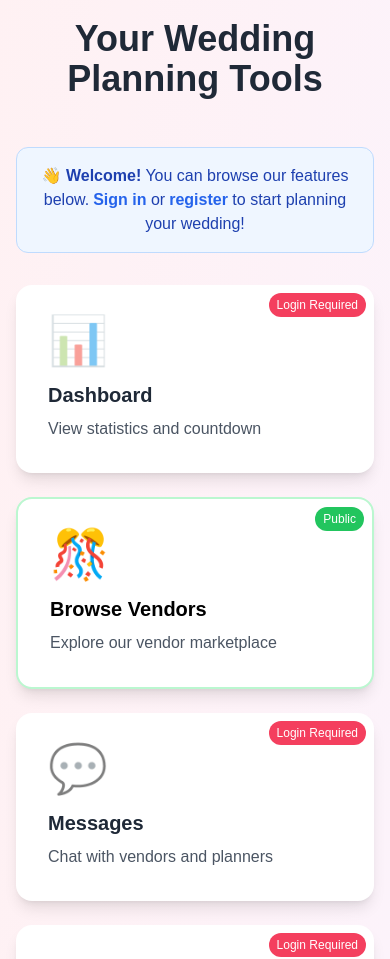
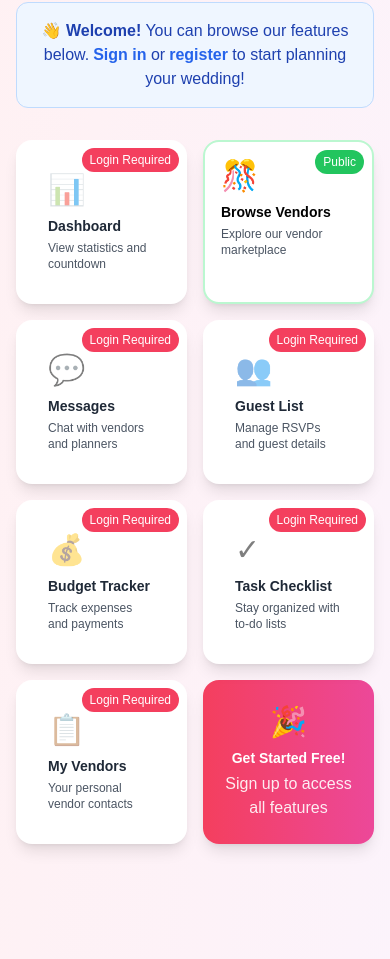
Before and after one commit to itsrome/tegabu-wedding-planner-system, a Next.js app in the folder frontend/: page / in a window 390 px wide. Shown: the part 1015-1974 px from the top of the page. Built offline with nearby package versions, Linux system fonts and the light colour scheme; no server answers.

Commit message:
feat: mobile responsive fixes for home and category pages

```diff
--- a/frontend/app/page.tsx
+++ b/frontend/app/page.tsx
@@ -96,16 +96,16 @@ export default function Home() {
       {/* Main Banner */}
       <div className="container mx-auto px-4 py-16 text-center">
         <div className="max-w-4xl mx-auto">
-          <div className="text-6xl mb-6">💐✨💍</div>
-          <h1 className="text-5xl md:text-6xl font-bold mb-6 bg-gradient-to-r from-rose-600 via-pink-600 to-purple-600 bg-clip-text text-transparent leading-tight">
+          <div className="text-4xl md:text-6xl mb-6">💐✨💍</div>
+          <h1 className="text-3xl md:text-6xl font-bold mb-6 bg-gradient-to-r from-rose-600 via-pink-600 to-purple-600 bg-clip-text text-transparent leading-tight">
             Your Dream Wedding Starts Here
           </h1>
-          <p className="text-xl text-gray-700 mb-8 max-w-2xl mx-auto">
+          <p className="text-base md:text-xl text-gray-700 mb-8 max-w-2xl mx-auto">
             Welcome to Tegabu - where planning your perfect wedding is easy and fun
           </p>
           <Link
             href="/vendors-category"
-            className="inline-block bg-gradient-to-r from-rose-500 to-pink-500 text-white px-10 py-4 rounded-full text-lg font-semibold hover:shadow-2xl hover:scale-105 transition-all"
+            className="inline-block bg-gradient-to-r from-rose-500 to-pink-500 text-white px-8 md:px-10 py-3 md:py-4 rounded-full text-base md:text-lg font-semibold hover:shadow-2xl hover:scale-105 transition-all"
           >
             Browse Vendors by Category
           </Link>
@@ -140,57 +140,57 @@ export default function Home() {
           </div>
         )}
 
-        <div className="grid md:grid-cols-2 lg:grid-cols-4 gap-6">
+        <div className="grid grid-cols-2 md:grid-cols-2 lg:grid-cols-4 gap-4 md:gap-6">
           {user ? (
             <>
-              <Link href="/dashboard" className="group bg-white rounded-2xl p-8 shadow-lg hover:shadow-2xl transition-all hover:-translate-y-1">
-                <div className="text-5xl mb-4">📊</div>
-                <h3 className="text-xl font-bold mb-2 group-hover:text-rose-600 transition-colors">Dashboard</h3>
-                <p className="text-gray-600">View statistics and countdown</p>
+              <Link href="/dashboard" className="group bg-white rounded-2xl p-4 md:p-8 shadow-lg hover:shadow-2xl transition-all hover:-translate-y-1">
+                <div className="text-3xl md:text-5xl mb-2 md:mb-4">📊</div>
+                <h3 className="text-sm md:text-xl font-bold mb-1 md:mb-2 group-hover:text-rose-600 transition-colors">Dashboard</h3>
+                <p className="text-gray-600 text-xs md:text-base">View statistics and countdown</p>
               </Link>
 
               {user?.role === 'vendor' && (
-                <Link href="/vendor-profile" className="group bg-white rounded-2xl p-8 shadow-lg hover:shadow-2xl transition-all hover:-translate-y-1">
-                  <div className="text-5xl mb-4">🏪</div>
-                  <h3 className="text-xl font-bold mb-2 group-hover:text-rose-600 transition-colors">My Vendor Profile</h3>
-                  <p className="text-gray-600">Manage your business profile and packages</p>
+                <Link href="/vendor-profile" className="group bg-white rounded-2xl p-4 md:p-8 shadow-lg hover:shadow-2xl transition-all hover:-translate-y-1">
+                  <div className="text-3xl md:text-5xl mb-2 md:mb-4">🏪</div>
+                  <h3 className="text-sm md:text-xl font-bold mb-1 md:mb-2 group-hover:text-rose-600 transition-colors">My Vendor Profile</h3>
+                  <p className="text-gray-600 text-xs md:text-base">Manage your business profile and packages</p>
                 </Link>
               )}
 
-              <Link href="/vendors-category" className="group bg-white rounded-2xl p-8 shadow-lg hover:shadow-2xl transition-all hover:-translate-y-1">
-                <div className="text-5xl mb-4">🎊</div>
-                <h3 className="text-xl font-bold mb-2 group-hover:text-rose-600 transition-colors">Vendor Categories</h3>
-                <p className="text-gray-600">Browse vendors by category</p>
+              <Link href="/vendors-category" className="group bg-white rounded-2xl p-4 md:p-8 shadow-lg hover:shadow-2xl transition-all hover:-translate-y-1">
+                <div className="text-3xl md:text-5xl mb-2 md:mb-4">🎊</div>
+                <h3 className="text-sm md:text-xl font-bold mb-1 md:mb-2 group-hover:text-rose-600 transition-colors">Vendor Categories</h3>
+                <p className="text-gray-600 text-xs md:text-base">Browse vendors by category</p>
               </Link>
 
-              <Link href="/messages" className="group bg-white rounded-2xl p-8 shadow-lg hover:shadow-2xl transition-all hover:-translate-y-1">
-                <div className="text-5xl mb-4">💬</div>
-                <h3 className="text-xl font-bold mb-2 group-hover:text-rose-600 transition-colors">Messages</h3>
-                <p className="text-gray-600">Chat with vendors and planners</p>
+              <Link href="/messages" className="group bg-white rounded-2xl p-4 md:p-8 shadow-lg hover:shadow-2xl transition-all hover:-translate-y-1">
+                <div className="text-3xl md:text-5xl mb-2 md:mb-4">💬</div>
+                <h3 className="text-sm md:text-xl font-bold mb-1 md:mb-2 group-hover:text-rose-600 transition-colors">Messages</h3>
+                <p className="text-gray-600 text-xs md:text-base">Chat with vendors and planners</p>
               </Link>
 
-              <Link href="/guests" className="group bg-white rounded-2xl p-8 shadow-lg hover:shadow-2xl transition-all hover:-translate-y-1">
-                <div className="text-5xl mb-4">👥</div>
-                <h3 className="text-xl font-bold mb-2 group-hover:text-rose-600 transition-colors">Guest List</h3>
-                <p className="text-gray-600">Manage RSVPs and guest details</p>
+              <Link href="/guests" className="group bg-white rounded-2xl p-4 md:p-8 shadow-lg hover:shadow-2xl transition-all hover:-translate-y-1">
+                <div className="text-3xl md:text-5xl mb-2 md:mb-4">👥</div>
+                <h3 className="text-sm md:text-xl font-bold mb-1 md:mb-2 group-hover:text-rose-600 transition-colors">Guest List</h3>
+                <p className="text-gray-600 text-xs md:text-base">Manage RSVPs and guest details</p>
               </Link>
 
-              <Link href="/budget" className="group bg-white rounded-2xl p-8 shadow-lg hover:shadow-2xl transition-all hover:-translate-y-1">
-                <div className="text-5xl mb-4">💰</div>
-                <h3 className="text-xl font-bold mb-2 group-hover:text-rose-600 transition-colors">Budget Tracker</h3>
-                <p className="text-gray-600">Track expenses and payments</p>
+              <Link href="/budget" className="group bg-white rounded-2xl p-4 md:p-8 shadow-lg hover:shadow-2xl transition-all hover:-translate-y-1">
+                <div className="text-3xl md:text-5xl mb-2 md:mb-4">💰</div>
+                <h3 className="text-sm md:text-xl font-bold mb-1 md:mb-2 group-hover:text-rose-600 transition-colors">Budget Tracker</h3>
+                <p className="text-gray-600 text-xs md:text-base">Track expenses and payments</p>
               </Link>
 
-              <Link href="/tasks" className="group bg-white rounded-2xl p-8 shadow-lg hover:shadow-2xl transition-all hover:-translate-y-1">
-                <div className="text-5xl mb-4">✓</div>
-                <h3 className="text-xl font-bold mb-2 group-hover:text-rose-600 transition-colors">Task Checklist</h3>
-                <p className="text-gray-600">Stay organized with to-do lists</p>
+              <Link href="/tasks" className="group bg-white rounded-2xl p-4 md:p-8 shadow-lg hover:shadow-2xl transition-all hover:-translate-y-1">
+                <div className="text-3xl md:text-5xl mb-2 md:mb-4">✓</div>
+                <h3 className="text-sm md:text-xl font-bold mb-1 md:mb-2 group-hover:text-rose-600 transition-colors">Task Checklist</h3>
+                <p className="text-gray-600 text-xs md:text-base">Stay organized with to-do lists</p>
               </Link>
 
-              <Link href="/vendors" className="group bg-white rounded-2xl p-8 shadow-lg hover:shadow-2xl transition-all hover:-translate-y-1">
-                <div className="text-5xl mb-4">📋</div>
-                <h3 className="text-xl font-bold mb-2 group-hover:text-rose-600 transition-colors">My Vendors</h3>
-                <p className="text-gray-600">Your personal vendor contacts</p>
+              <Link href="/vendors" className="group bg-white rounded-2xl p-4 md:p-8 shadow-lg hover:shadow-2xl transition-all hover:-translate-y-1">
+                <div className="text-3xl md:text-5xl mb-2 md:mb-4">📋</div>
+                <h3 className="text-sm md:text-xl font-bold mb-1 md:mb-2 group-hover:text-rose-600 transition-colors">My Vendors</h3>
+                <p className="text-gray-600 text-xs md:text-base">Your personal vendor contacts</p>
               </Link>
             </>
           ) : (
@@ -200,68 +200,68 @@ export default function Home() {
                 <div className="absolute top-2 right-2 bg-rose-500 text-white text-xs px-2 py-1 rounded-full">
                   Login Required
                 </div>
-                <div className="text-5xl mb-4 opacity-50">📊</div>
-                <h3 className="text-xl font-bold mb-2 text-gray-800">Dashboard</h3>
-                <p className="text-gray-600">View statistics and countdown</p>
+                <div className="text-3xl md:text-5xl mb-2 md:mb-4 opacity-50">📊</div>
+                <h3 className="text-sm md:text-xl font-bold mb-1 md:mb-2 text-gray-800">Dashboard</h3>
+                <p className="text-gray-600 text-xs md:text-base">View statistics and countdown</p>
               </div>
 
-              <Link href="/marketplace" className="group bg-white rounded-2xl p-8 shadow-lg hover:shadow-2xl transition-all hover:-translate-y-1 border-2 border-green-200 relative">
+              <Link href="/marketplace" className="group bg-white rounded-2xl p-4 md:p-8 shadow-lg hover:shadow-2xl transition-all hover:-translate-y-1 border-2 border-green-200 relative">
                 <div className="absolute top-2 right-2 bg-green-500 text-white text-xs px-2 py-1 rounded-full">
                   Public
                 </div>
-                <div className="text-5xl mb-4">🎊</div>
-                <h3 className="text-xl font-bold mb-2 group-hover:text-rose-600 transition-colors">Browse Vendors</h3>
-                <p className="text-gray-600">Explore our vendor marketplace</p>
+                <div className="text-3xl md:text-5xl mb-2 md:mb-4">🎊</div>
+                <h3 className="text-sm md:text-xl font-bold mb-1 md:mb-2 group-hover:text-rose-600 transition-colors">Browse Vendors</h3>
+                <p className="text-gray-600 text-xs md:text-base">Explore our vendor marketplace</p>
               </Link>
 
               <div className="bg-white rounded-2xl p-8 shadow-lg relative">
                 <div className="absolute top-2 right-2 bg-rose-500 text-white text-xs px-2 py-1 rounded-full">
                   Login Required
                 </div>
-                <div className="text-5xl mb-4 opacity-50">💬</div>
-                <h3 className="text-xl font-bold mb-2 text-gray-800">Messages</h3>
-                <p className="text-gray-600">Chat with vendors and planners</p>
+                <div className="text-3xl md:text-5xl mb-2 md:mb-4 opacity-50">💬</div>
+                <h3 className="text-sm md:text-xl font-bold mb-1 md:mb-2 text-gray-800">Messages</h3>
+                <p className="text-gray-600 text-xs md:text-base">Chat with vendors and planners</p>
               </div>
 
               <div className="bg-white rounded-2xl p-8 shadow-lg relative">
                 <div className="absolute top-2 right-2 bg-rose-500 text-white text-xs px-2 py-1 rounded-full">
                   Login Required
                 </div>
-                <div className="text-5xl mb-4 opacity-50">👥</div>
-                <h3 className="text-xl font-bold mb-2 text-gray-800">Guest List</h3>
-                <p className="text-gray-600">Manage RSVPs and guest details</p>
+                <div className="text-3xl md:text-5xl mb-2 md:mb-4 opacity-50">👥</div>
+                <h3 className="text-sm md:text-xl font-bold mb-1 md:mb-2 text-gray-800">Guest List</h3>
+                <p className="text-gray-600 text-xs md:text-base">Manage RSVPs and guest details</p>
               </div>
 
               <div className="bg-white rounded-2xl p-8 shadow-lg relative">
                 <div className="absolute top-2 right-2 bg-rose-500 text-white text-xs px-2 py-1 rounded-full">
                   Login Required
                 </div>
-                <div className="text-5xl mb-4 opacity-50">💰</div>
-                <h3 className="text-xl font-bold mb-2 text-gray-800">Budget Tracker</h3>
-                <p className="text-gray-600">Track expenses and payments</p>
+                <div className="text-3xl md:text-5xl mb-2 md:mb-4 opacity-50">💰</div>
+                <h3 className="text-sm md:text-xl font-bold mb-1 md:mb-2 text-gray-800">Budget Tracker</h3>
+                <p className="text-gray-600 text-xs md:text-base">Track expenses and payments</p>
               </div>
 
               <div className="bg-white rounded-2xl p-8 shadow-lg relative">
                 <div className="absolute top-2 right-2 bg-rose-500 text-white text-xs px-2 py-1 rounded-full">
                   Login Required
                 </div>
-                <div className="text-5xl mb-4 opacity-50">✓</div>
-                <h3 className="text-xl font-bold mb-2 text-gray-800">Task Checklist</h3>
-                <p className="text-gray-600">Stay organized with to-do lists</p>
+                <div className="text-3xl md:text-5xl mb-2 md:mb-4 opacity-50">✓</div>
+                <h3 className="text-sm md:text-xl font-bold mb-1 md:mb-2 text-gray-800">Task Checklist</h3>
+                <p className="text-gray-600 text-xs md:text-base">Stay organized with to-do lists</p>
               </div>
 
               <div className="bg-white rounded-2xl p-8 shadow-lg relative">
                 <div className="absolute top-2 right-2 bg-rose-500 text-white text-xs px-2 py-1 rounded-full">
                   Login Required
                 </div>
-                <div className="text-5xl mb-4 opacity-50">📋</div>
-                <h3 className="text-xl font-bold mb-2 text-gray-800">My Vendors</h3>
-                <p className="text-gray-600">Your personal vendor contacts</p>
+                <div className="text-3xl md:text-5xl mb-2 md:mb-4 opacity-50">📋</div>
+                <h3 className="text-sm md:text-xl font-bold mb-1 md:mb-2 text-gray-800">My Vendors</h3>
+                <p className="text-gray-600 text-xs md:text-base">Your personal vendor contacts</p>
               </div>
 
-              <Link href="/register" className="bg-gradient-to-r from-rose-500 to-pink-500 rounded-2xl p-8 shadow-lg hover:shadow-2xl transition-all hover:-translate-y-1 text-white text-center flex flex-col items-center justify-center">
-                <div className="text-5xl mb-4">🎉</div>
-                <h3 className="text-xl font-bold mb-2">Get Started Free!</h3>
+              <Link href="/register" className="bg-gradient-to-r from-rose-500 to-pink-500 rounded-2xl p-4 md:p-8 shadow-lg hover:shadow-2xl transition-all hover:-translate-y-1 text-white text-center flex flex-col items-center justify-center">
+                <div className="text-3xl md:text-5xl mb-2 md:mb-4">🎉</div>
+                <h3 className="text-sm md:text-xl font-bold mb-1 md:mb-2">Get Started Free!</h3>
                 <p className="opacity-90">Sign up to access all features</p>
               </Link>
             </>
@@ -279,7 +279,7 @@ export default function Home() {
               1
             </div>
             <h4 className="font-bold text-xl mb-2 text-gray-800">Sign Up</h4>
-            <p className="text-gray-600">Create your account for free</p>
+            <p className="text-gray-600 text-xs md:text-base">Create your account for free</p>
           </div>
 
           <div className="text-center">
@@ -287,7 +287,7 @@ export default function Home() {
               2
             </div>
             <h4 className="font-bold text-xl mb-2 text-gray-800">Plan</h4>
-            <p className="text-gray-600">Add your guest list and budget</p>
+            <p className="text-gray-600 text-xs md:text-base">Add your guest list and budget</p>
           </div>
 
           <div className="text-center">
@@ -295,7 +295,7 @@ export default function Home() {
               3
             </div>
             <h4 className="font-bold text-xl mb-2 text-gray-800">Find Vendors</h4>
-            <p className="text-gray-600">Browse and book the best vendors</p>
+            <p className="text-gray-600 text-xs md:text-base">Browse and book the best vendors</p>
           </div>
 
           <div className="text-center">
@@ -303,7 +303,7 @@ export default function Home() {
               4
             </div>
             <h4 className="font-bold text-xl mb-2 text-gray-800">Celebrate!</h4>
-            <p className="text-gray-600">Enjoy your perfect wedding day</p>
+            <p className="text-gray-600 text-xs md:text-base">Enjoy your perfect wedding day</p>
           </div>
         </div>
       </div>
```
Also changed, not shown: frontend/app/vendors-category/page.tsx (+11 -12 lines).
